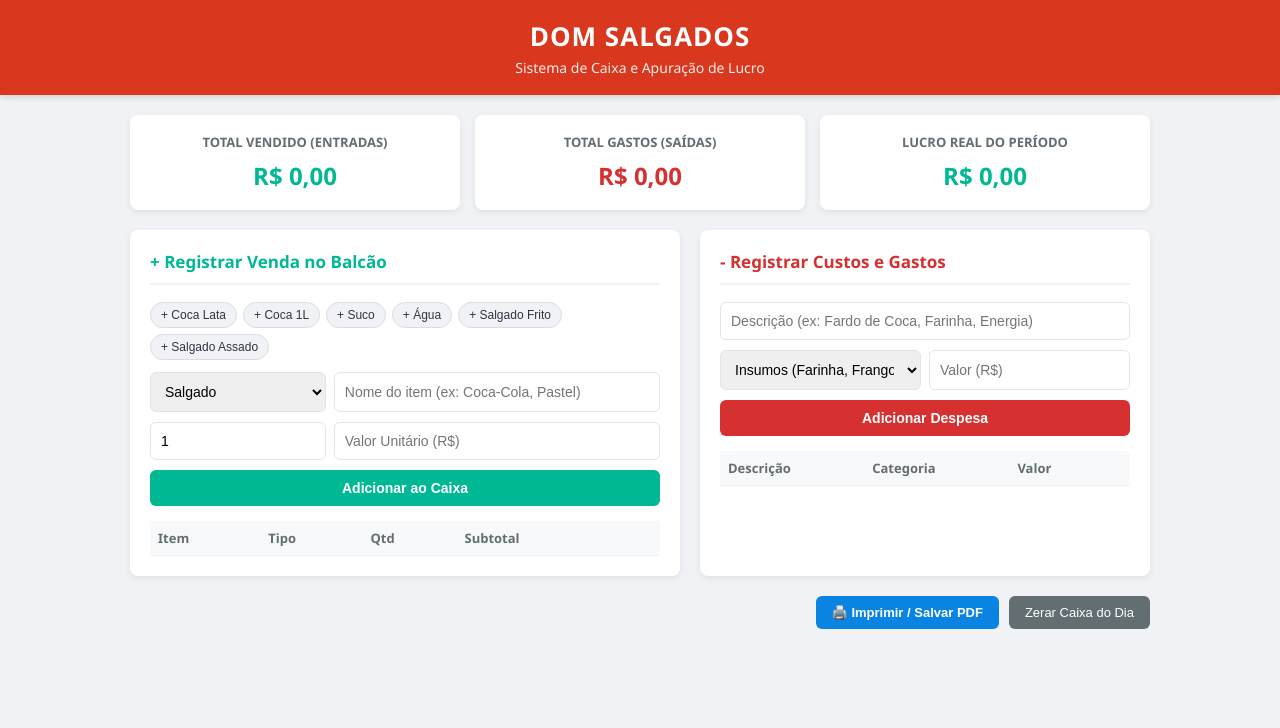
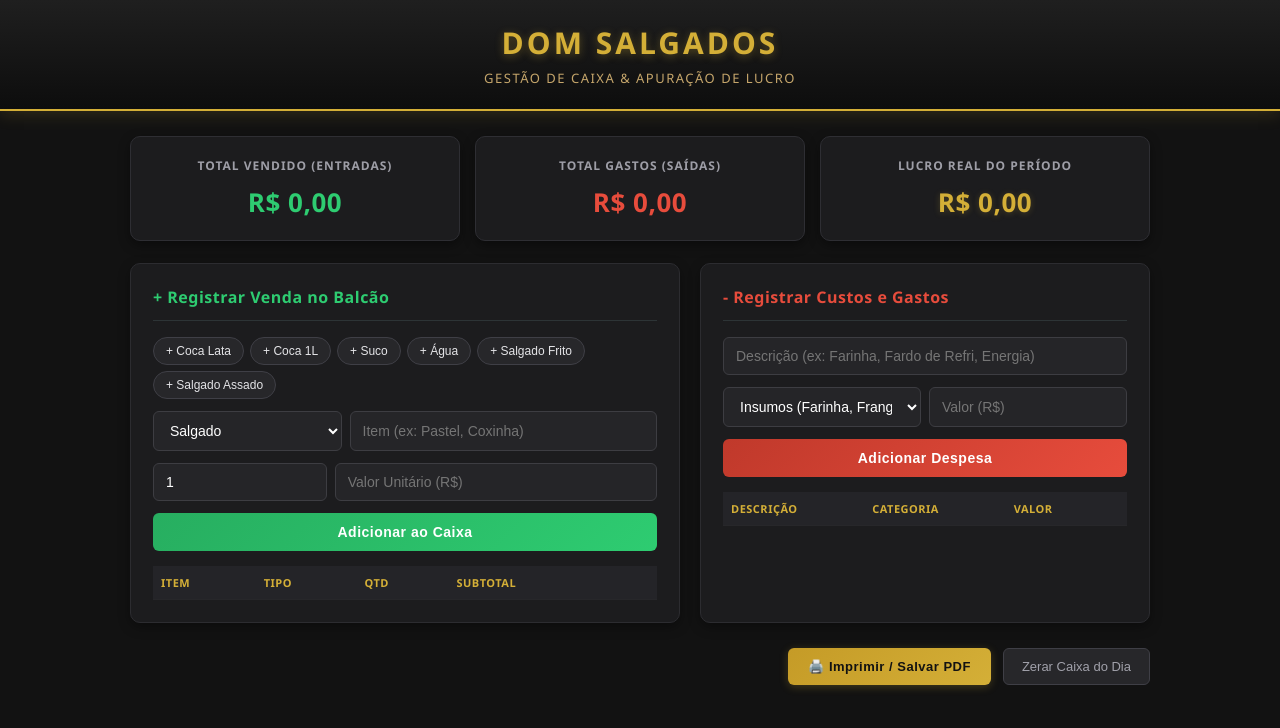
Before and after one commit to rac111301-bot/-ndex.html, a plain HTML site: page index.html in a window 1280 px wide. Drawn offline with Linux system fonts and the light colour scheme.

Commit message:
index.html
Updated styles for dark mode theme, adjusted padding and margins, and modified header and button colors.

```diff
--- a/index.html
+++ b/index.html
@@ -9,22 +9,38 @@
         body {
             font-family: 'Segoe UI', Arial, sans-serif;
             margin: 0;
-            background-color: #f0f2f5;
-            color: #2d3436;
+            background-color: #121212;
+            color: #f1f2f6;
         }
+
+        /* Cabeçalho Preto com Dourado */
         header {
-            background-color: #d9381e;
-            color: #ffffff;
-            padding: 18px;
+            background: linear-gradient(180deg, #1f1f1f 0%, #0d0d0d 100%);
+            border-bottom: 2px solid #d4af37;
+            padding: 22px 18px;
             text-align: center;
-            box-shadow: 0 2px 6px rgba(0,0,0,0.15);
+            box-shadow: 0 4px 15px rgba(212, 175, 55, 0.15);
         }
-        header h1 { margin: 0; font-size: 26px; letter-spacing: 1px; }
-        header p { margin: 4px 0 0; font-size: 14px; opacity: 0.9; }
+        header h1 {
+            margin: 0;
+            font-size: 30px;
+            letter-spacing: 3px;
+            font-weight: 800;
+            color: #d4af37;
+            text-shadow: 0 2px 8px rgba(212, 175, 55, 0.35);
+        }
+        header p {
+            margin: 6px 0 0;
+            font-size: 13px;
+            letter-spacing: 1.5px;
+            text-transform: uppercase;
+            color: #e5c07b;
+            opacity: 0.85;
+        }
 
         .container {
             max-width: 1050px;
-            margin: 20px auto;
+            margin: 25px auto;
             padding: 0 15px;
         }
 
@@ -33,20 +49,31 @@
             display: grid;
             grid-template-columns: repeat(auto-fit, minmax(220px, 1fr));
             gap: 15px;
-            margin-bottom: 20px;
+            margin-bottom: 22px;
         }
         .card {
-            background: #fff;
-            padding: 18px;
-            border-radius: 8px;
-            box-shadow: 0 2px 6px rgba(0,0,0,0.08);
+            background: #1c1c1e;
+            padding: 20px;
+            border-radius: 10px;
+            border: 1px solid #2e2e33;
+            box-shadow: 0 4px 12px rgba(0,0,0,0.4);
             text-align: center;
         }
-        .card h4 { margin: 0 0 8px 0; font-size: 13px; text-transform: uppercase; color: #636e72; }
-        .card .valor { font-size: 24px; font-weight: bold; }
-        .vendas-card { color: #00b894; }
-        .gastos-card { color: #d63031; }
-        .lucro-card { color: #0984e3; }
+        .card h4 {
+            margin: 0 0 10px 0;
+            font-size: 12px;
+            letter-spacing: 1px;
+            text-transform: uppercase;
+            color: #9e9ea7;
+        }
+        .card .valor {
+            font-size: 26px;
+            font-weight: bold;
+            letter-spacing: 0.5px;
+        }
+        .vendas-card { color: #2ecc71; }
+        .gastos-card { color: #e74c3c; }
+        .lucro-card { color: #d4af37; text-shadow: 0 1px 6px rgba(212, 175, 55, 0.25); }
 
         /* Colunas de Trabalho */
         .columns-grid {
@@ -59,36 +86,44 @@
         }
 
         .painel {
-            background: #fff;
-            padding: 20px;
-            border-radius: 8px;
-            box-shadow: 0 2px 6px rgba(0,0,0,0.08);
+            background: #1c1c1e;
+            padding: 22px;
+            border-radius: 10px;
+            border: 1px solid #2c2c30;
+            box-shadow: 0 4px 12px rgba(0,0,0,0.35);
         }
         .painel h3 {
             margin-top: 0;
-            padding-bottom: 10px;
-            border-bottom: 2px solid #edf2f7;
-            font-size: 17px;
+            padding-bottom: 12px;
+            border-bottom: 1px solid #2d3436;
+            font-size: 16px;
+            letter-spacing: 0.5px;
         }
 
         .form-row {
             display: flex;
             flex-direction: column;
-            gap: 10px;
+            gap: 12px;
             margin-bottom: 15px;
         }
         .inputs-inline {
             display: flex;
             gap: 8px;
         }
-        input, select, button {
-            padding: 10px;
+        input, select {
+            padding: 10px 12px;
             font-size: 14px;
-            border: 1px solid #dfe6e9;
+            background-color: #252528;
+            color: #ffffff;
+            border: 1px solid #3d3d42;
             border-radius: 6px;
             outline: none;
+            transition: 0.2s border-color;
         }
-        input:focus, select:focus { border-color: #d9381e; }
+        input:focus, select:focus {
+            border-color: #d4af37;
+            box-shadow: 0 0 5px rgba(212, 175, 55, 0.3);
+        }
 
         .atalhos-rapidos {
             display: flex;
@@ -97,98 +132,140 @@
             margin-bottom: 12px;
         }
         .btn-tag {
-            background-color: #f1f2f6;
-            border: 1px solid #dcdde1;
-            padding: 5px 10px;
+            background-color: #27272a;
+            border: 1px solid #3f3f46;
+            color: #e4e4e7;
+            padding: 6px 12px;
             font-size: 12px;
             border-radius: 15px;
             cursor: pointer;
-            color: #2f3640;
+            transition: all 0.2s;
         }
-        .btn-tag:hover { background-color: #e2e6ea; }
+        .btn-tag:hover {
+            border-color: #d4af37;
+            color: #d4af37;
+            background-color: #1f1f23;
+        }
 
         button.btn-venda {
-            background-color: #00b894;
-            color: #fff;
+            background: linear-gradient(135deg, #27ae60, #2ecc71);
+            color: #ffffff;
             border: none;
+            padding: 11px;
+            border-radius: 6px;
             cursor: pointer;
             font-weight: bold;
+            font-size: 14px;
+            letter-spacing: 0.5px;
         }
         button.btn-gasto {
-            background-color: #d63031;
-            color: #fff;
+            background: linear-gradient(135deg, #c0392b, #e74c3c);
+            color: #ffffff;
             border: none;
+            padding: 11px;
+            border-radius: 6px;
             cursor: pointer;
             font-weight: bold;
+            font-size: 14px;
+            letter-spacing: 0.5px;
         }
-        button:hover { opacity: 0.9; }
+        button:hover { opacity: 0.92; }
 
         table {
             width: 100%;
             border-collapse: collapse;
             font-size: 13px;
-            margin-top: 10px;
+            margin-top: 12px;
         }
         th, td {
-            padding: 8px;
+            padding: 9px 8px;
             text-align: left;
-            border-bottom: 1px solid #f1f2f6;
+            border-bottom: 1px solid #27272a;
         }
-        th { background-color: #f8f9fa; color: #636e72; }
+        th {
+            background-color: #242428;
+            color: #d4af37;
+            font-weight: 600;
+            text-transform: uppercase;
+            font-size: 11px;
+            letter-spacing: 0.5px;
+        }
+        td strong { color: #f1f2f6; }
         .badge {
             font-size: 11px;
-            padding: 2px 6px;
+            padding: 3px 7px;
             border-radius: 4px;
-            background-color: #edf2f7;
-            color: #4a5568;
+            background-color: #2a2a2e;
+            color: #a1a1aa;
+            border: 1px solid #3a3a40;
         }
         .btn-del {
             background: transparent;
             border: none;
-            color: #b2bec3;
+            color: #71717a;
             cursor: pointer;
             font-size: 14px;
             font-weight: bold;
+            padding: 2px 6px;
         }
-        .btn-del:hover { color: #d63031; }
+        .btn-del:hover { color: #e74c3c; }
 
         .acoes-rodape {
-            margin-top: 20px;
+            margin-top: 25px;
             display: flex;
             justify-content: flex-end;
-            gap: 10px;
+            gap: 12px;
         }
         .btn-limpar {
-            background-color: #636e72;
-            color: white;
-            border: none;
-            padding: 9px 16px;
+            background-color: #27272a;
+            color: #a1a1aa;
+            border: 1px solid #3f3f46;
+            padding: 10px 18px;
             border-radius: 6px;
             cursor: pointer;
             font-size: 13px;
         }
+        .btn-limpar:hover {
+            color: #e74c3c;
+            border-color: #e74c3c;
+        }
         .btn-imprimir {
-            background-color: #0984e3;
-            color: white;
+            background: linear-gradient(135deg, #c59b27, #d4af37);
+            color: #121212;
             border: none;
-            padding: 9px 16px;
+            padding: 10px 20px;
             border-radius: 6px;
             cursor: pointer;
             font-size: 13px;
-            font-weight: bold;
+            font-weight: 800;
+            letter-spacing: 0.5px;
+            box-shadow: 0 2px 8px rgba(212, 175, 55, 0.25);
+        }
+        .btn-imprimir:hover {
+            background: linear-gradient(135deg, #d4af37, #f1c40f);
         }
 
-        /* Regras exclusivas para Impressão e PDF */
+        /* Impressão Limpa / Salvar PDF */
         @media print {
             body {
-                background-color: #ffffff;
+                background-color: #ffffff !important;
+                color: #000000 !important;
             }
-            .form-row,
-            .atalhos-rapidos,
-            .acoes-rodape,
-            .coluna-acao,
-            .btn-del {
+            .form-row, .atalhos-rapidos, .acoes-rodape, .coluna-acao, .btn-del {
                 display: none !important;
+            }
+            header {
+                background: #ffffff !important;
+                border-bottom: 2px solid #000000 !important;
+                box-shadow: none !important;
+                padding: 10px !important;
+            }
+            header h1 {
+                color: #000000 !important;
+                text-shadow: none !important;
+            }
+            header p {
+                color: #333333 !important;
             }
             .container {
                 max-width: 100%;
@@ -200,21 +277,37 @@
                 margin-bottom: 15px;
             }
             .card {
-                box-shadow: none;
-                border: 1px solid #dfe6e9;
-                padding: 10px;
+                background: #fff !important;
+                box-shadow: none !important;
+                border: 1px solid #ccc !important;
+                padding: 10px !important;
             }
+            .card h4 { color: #555 !important; }
+            .vendas-card { color: #1e824c !important; }
+            .gastos-card { color: #c0392b !important; }
+            .lucro-card { color: #000000 !important; text-shadow: none !important; }
             .columns-grid {
                 grid-template-columns: 1fr 1fr;
             }
             .painel {
-                box-shadow: none;
-                border: 1px solid #dfe6e9;
-                padding: 12px;
+                background: #fff !important;
+                box-shadow: none !important;
+                border: 1px solid #ccc !important;
+                padding: 12px !important;
             }
-            header {
-                box-shadow: none;
-                padding: 12px;
+            th {
+                background-color: #eee !important;
+                color: #000 !important;
+            }
+            td {
+                color: #000 !important;
+                border-bottom: 1px solid #ddd !important;
+            }
+            td strong { color: #000 !important; }
+            .badge {
+                border: 1px solid #ccc !important;
+                color: #333 !important;
+                background: transparent !important;
             }
         }
     </style>
@@ -223,7 +316,7 @@
 
     <header>
         <h1>DOM SALGADOS</h1>
-        <p>Sistema de Caixa e Apuração de Lucro</p>
+        <p>Gestão de Caixa & Apuração de Lucro</p>
     </header>
 
     <div class="container">
@@ -248,7 +341,7 @@
 
             <!-- Painel de Vendas -->
             <div class="painel">
-                <h3 style="color: #00b894;">+ Registrar Venda no Balcão</h3>
+                <h3 style="color: #2ecc71;">+ Registrar Venda no Balcão</h3>
 
                 <!-- Botões de Atalho Rápido -->
                 <div class="atalhos-rapidos">
@@ -262,12 +355,12 @@
 
                 <div class="form-row">
                     <div class="inputs-inline">
-                        <select id="vendaCategoria" style="width: 35%;">
+                        <select id="vendaCategoria" style="width: 38%;">
                             <option value="Salgado">Salgado</option>
                             <option value="Bebida">Bebida / Refri</option>
                             <option value="Outros">Outros</option>
                         </select>
-                        <input type="text" id="vendaNome" placeholder="Nome do item (ex: Coca-Cola, Pastel)" style="width: 65%;">
+                        <input type="text" id="vendaNome" placeholder="Item (ex: Pastel, Coxinha)" style="width: 62%;">
                     </div>
 
                     <div class="inputs-inline">
@@ -293,16 +386,16 @@
 
             <!-- Painel de Despesas -->
             <div class="painel">
-                <h3 style="color: #d63031;">- Registrar Custos e Gastos</h3>
+                <h3 style="color: #e74c3c;">- Registrar Custos e Gastos</h3>
                 <div class="form-row">
-                    <input type="text" id="despesaDescricao" placeholder="Descrição (ex: Fardo de Coca, Farinha, Energia)">
+                    <input type="text" id="despesaDescricao" placeholder="Descrição (ex: Farinha, Fardo de Refri, Energia)">
                     <div class="inputs-inline">
                         <select id="despesaCategoria" style="width: 50%;">
                             <option value="Insumos/Ingredientes">Insumos (Farinha, Frango...)</option>
-                            <option value="Compra Bebidas">Compra de Bebidas (Estoque)</option>
+                            <option value="Compra Bebidas">Bebidas (Estoque)</option>
                             <option value="Energia">Energia Elétrica</option>
                             <option value="Gás">Gás</option>
-                            <option value="Embalagens">Embalagens / Descartáveis</option>
+                            <option value="Embalagens">Embalagens</option>
                             <option value="Outros">Outras Despesas</option>
                         </select>
                         <input type="number" id="despesaValor" placeholder="Valor (R$)" step="0.01" style="width: 50%;">
@@ -361,7 +454,7 @@
 
             const cardLucro = document.getElementById('cardLucro');
             cardLucro.innerText = formatarMoeda(lucroReal);
-            cardLucro.style.color = lucroReal >= 0 ? '#00b894' : '#d63031';
+            cardLucro.style.color = lucroReal >= 0 ? '#d4af37' : '#e74c3c';
 
             renderizarTabelas();
         }
@@ -452,7 +545,7 @@
             window.print();
         }
 
-        // Carrega os dados na tela ao abrir
+        // Inicializar com dados salvos
         salvarECalcular();
     </script>
 </body>
```
